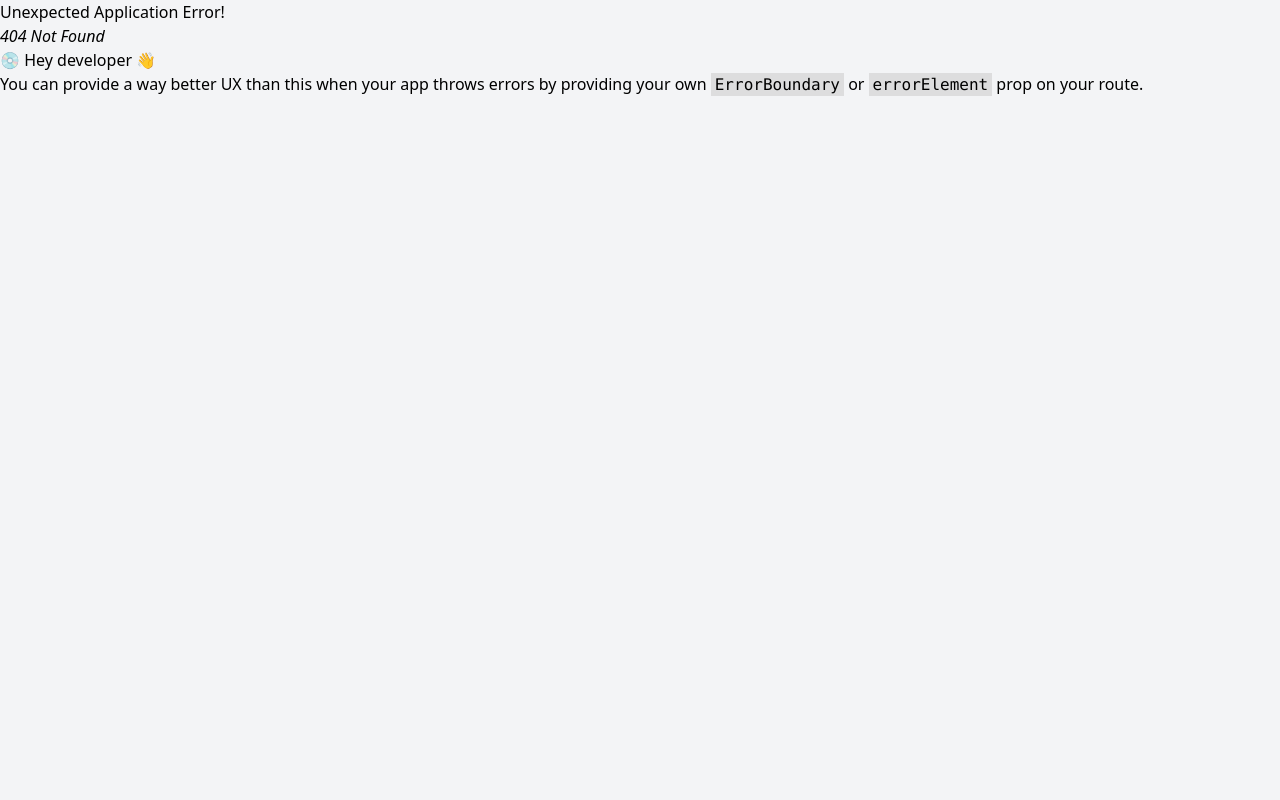
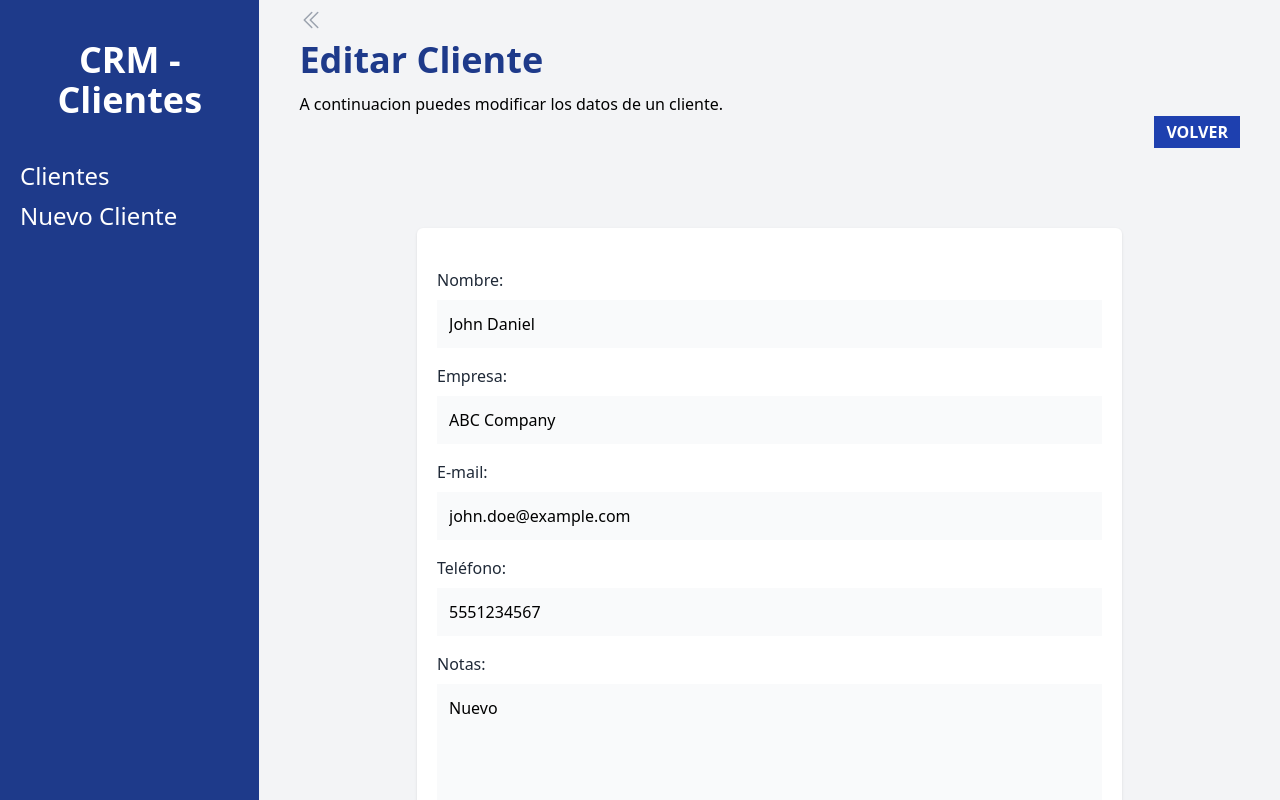
Before and after one commit to misterdan100/customers-manager-crm-react, a React (Vite) app: page /clientes/1/editar in a window 1280 px wide. Before the commit this address had no page. Built offline with nearby package versions, Linux system fonts and the light colour scheme; data requests are answered from the project's data file.

Commit message:
Creating utility edit customers w/ actions, loaders and fetch

```diff
--- a/db.json
+++ b/db.json
@@ -1,11 +1,12 @@
 {
   "clientes": [
     {
-        "id": 1,
-        "nombre": "John Doe",
-        "telefono": 5551234567,
+      "nombre": "John Daniel",
+      "empresa": "ABC Company",
       "email": "john.doe@example.com",
-        "empresa": "ABC Company"
+      "telefono": "5551234567",
+      "notas": "Nuevo",
+      "id": 1
     },
     {
       "id": 2,
@@ -34,6 +35,22 @@
       "telefono": 5553456789,
       "email": "charlie.brown@example.com",
       "empresa": "789 Limited"
+    },
+    {
+      "nombre": "Asperiores et explic",
+      "empresa": "Qui quia quia labori",
+      "email": "gymu@mailinator.com",
+      "telefono": "+1 (484) 817-3634",
+      "notas": "Aperiam rerum sequi ",
+      "id": 6
+    },
+    {
+      "nombre": "Aliquip nisi consequ",
+      "empresa": "Nesciunt deserunt r",
+      "email": "pupykaxyqa@mailinator.com",
+      "telefono": "+1 (226) 154-7697",
+      "notas": "Velit asperiores ul",
+      "id": 7
     }
   ]
 }
--- a/src/components/Cliente.jsx
+++ b/src/components/Cliente.jsx
@@ -1,4 +1,7 @@
+import { Navigate, useNavigate } from "react-router-dom";
+
 const Cliente = ({cliente}) => {
+  const navigate = useNavigate()
     const { nombre, empresa, email, telefono, id } = cliente
   return (
     <tr className="border-b">
@@ -16,6 +19,7 @@
         <button
             type="button"
             className="text-blue-600 hover:text-blue-700 uppercase font-bold text-xs"
+            onClick={() => navigate(`/clientes/${id}/editar`)}
         >
             Editar
         </button>
@@ -23,7 +27,7 @@
             type="button"
             className="text-red-600 hover:text-red-700 uppercase font-bold text-xs"
         >
-            Editar
+            Eliminar
         </button>
       </td>
     </tr>
--- a/src/components/ErrorPage.jsx
+++ b/src/components/ErrorPage.jsx
@@ -3,12 +3,11 @@
 export default function ErrorPage() {
     //* Catch the error in error
     const error = useRouteError()
-    console.log(error);
     return (
         <div className='space-y-8'>
             <h1 className="text-center text-6xl font-extrabold my-20 text-blue-900">CRM - Clientes</h1>
             <p className="text-center font-bold">Hubo un Error!</p>
-            <p className="text-center text-red-600">{error.message}</p>
+            <p className="text-center text-red-600">{error.statusText || error.message}</p>
 
         </div>
     )
--- a/src/components/Formulario.jsx
+++ b/src/components/Formulario.jsx
@@ -11,6 +11,7 @@
                     type="text"
                     className="mt-2 block w-full p-3 bg-gray-50"
                     placeholder="Nombre del Cliente"
+                    defaultValue={cliente?.nombre}
                     name="nombre"
                 />
             </div>
@@ -25,6 +26,7 @@
                     className="mt-2 block w-full p-3 bg-gray-50"
                     placeholder="Empresa del Cliente"
                     name="empresa"
+                    defaultValue={cliente?.empresa}
                 />
             </div>
 
@@ -39,6 +41,7 @@
                     className="mt-2 block w-full p-3 bg-gray-50"
                     placeholder="Email del Cliente"
                     name="email"
+                    defaultValue={cliente?.email}
                 />
             </div>
 
@@ -53,6 +56,7 @@
                     className="mt-2 block w-full p-3 bg-gray-50"
                     placeholder="Teléfono del Cliente"
                     name="telefono"
+                    defaultValue={cliente?.telefono}
                 />
             </div>
 
@@ -68,6 +72,7 @@
                     className="mt-2 block w-full p-3 bg-gray-50 h-40 align-self"
                     placeholder="Notas del Cliente"
                     name="notas"
+                    defaultValue={cliente?.notas}
                 />
             </div>
         </>
--- /dev/null
+++ b/src/data/clientes.js
@@ -0,0 +1,47 @@
+export async function obtenerClientes() {
+    const respuesta = await fetch(import.meta.env.VITE_API_URL)
+    const resultado = await respuesta.json()
+
+    return resultado
+}
+
+export async function obtenerCliente(id) {
+    const respuesta = await fetch(`${import.meta.env.VITE_API_URL}/${id}`)
+    const resultado = await respuesta.json()
+    console.log(resultado);
+
+    return resultado
+}
+
+export async function agregarCliente(datos) {
+    try {
+        const respuesta = await fetch(import.meta.env.VITE_API_URL, {
+            method: 'POST',
+            body: JSON.stringify(datos),
+            headers: {
+                'Content-Type': 'application/json'
+            }
+        })
+        await respuesta.json()
+
+    } catch (error) {
+        console.log(error);
+    }
+}
+
+export async function actualizarCliente(id, datos) {
+    try {
+        const respuesta = await fetch(`${import.meta.env.VITE_API_URL}/${id}`, {
+            method: 'PUT',
+            body: JSON.stringify(datos),
+            headers: {
+                'Content-Type': 'application/json'
+            }
+        })
+        await respuesta.json()
+
+    } catch (error) {
+        console.log(error);
+    }
+
+}
--- a/src/data/clientes.jsx
+++ /dev/null
@@ -1,6 +0,0 @@
-export async function obtenerClientes() {
-    const respuesta = await fetch(import.meta.env.VITE_API_URL)
-    const resultado = await respuesta.json()
-
-    return resultado
-}
--- a/src/main.jsx
+++ b/src/main.jsx
@@ -6,6 +6,8 @@
 import NuevoCliente, {action as nuevoClienteAction} from './pages/NuevoCliente'
 import Index, { loader as clientesLoader } from './pages/Index'
 import ErrorPage from './components/ErrorPage'
+import EditarCliente, { loader as editarClienteLoader, action as editarClienteAction } from './pages/EditarCliente'
+
 import './index.css'
 
 const router = createBrowserRouter([
@@ -22,8 +24,16 @@
       {
         path: '/clientes/nuevo',
         element: <NuevoCliente />,
-        action: nuevoClienteAction
+        action: nuevoClienteAction,
+        errorElement: <ErrorPage />
       },
+      {
+        path: '/clientes/:clienteId/editar',
+        element: <EditarCliente />,
+        loader: editarClienteLoader,
+        action: editarClienteAction,
+        errorElement: <ErrorPage />
+      }
     ]
   },
 
--- /dev/null
+++ b/src/pages/EditarCliente.jsx
@@ -0,0 +1,86 @@
+import { Form, useNavigate, useLoaderData, redirect, useActionData } from "react-router-dom"
+import { agregarCliente, obtenerCliente, actualizarCliente } from "../data/clientes"
+import Formulario from "../components/Formulario"
+import Error from "../components/Error"
+
+export async function loader({params}) {
+  const cliente = await obtenerCliente(params.clienteId)
+  if(Object.values(cliente).length === 0) {
+    throw new Response('', {
+      status: 404,
+      statusText: 'El cliente no fue encontrado'
+    })
+  }
+  return cliente
+}
+
+export async function action({request, params}) {
+  const formData = await request.formData()
+  const datos = Object.fromEntries(formData)
+  const email = formData.get('email')
+
+  //* Validation
+  const errores = []
+  if(Object.values(datos).includes('')) {
+    errores.push('Todos los campos son obligatorios')
+  }
+  console.log(email);
+
+  let regex = new RegExp("([!#-'*+/-9=?A-Z^-~-]+(\.[!#-'*+/-9=?A-Z^-~-]+)*|\"\(\[\]!#-[^-~ \t]|(\\[\t -~]))+\")@([!#-'*+/-9=?A-Z^-~-]+(\.[!#-'*+/-9=?A-Z^-~-]+)*|\[[\t -Z^-~]*])")
+  if(!regex.test(email)) {
+    console.log('entrando a email');
+    errores.push('El Email no es valido')
+  }
+
+  //* Retornar datos si hay errores
+  if(Object.keys(errores).length) {
+    return errores
+  }
+
+  //* Update customer
+  await actualizarCliente(params.clienteId, datos)
+  return redirect('/')
+
+}
+
+const EditarCliente = () => {
+  const navigate = useNavigate();
+  const cliente = useLoaderData();
+  const errores = useActionData();
+  return (
+    <>
+      <h1 className="font-black text-4xl text-blue-900">Editar Cliente</h1>
+      <p className="mt-3">
+        A continuacion puedes modificar los datos de un cliente.
+      </p>
+
+      <div className="flex justify-end">
+        <button
+          className="bg-blue-800 text-white px-3 py-1 font-bold uppercase"
+          onClick={() => navigate("/")}
+        >
+          Volver
+        </button>
+      </div>
+
+      <div className="bg-white shadow rounded-md md:w-3/4 mx-auto px-5 py-10 mt-20">
+        {errores?.length &&
+          errores.map((error, id) => <Error key={id}>{error}</Error>)}
+
+        <Form method="post">
+          <Formulario
+            cliente={cliente}
+          />
+
+          <input
+            type="submit"
+            className="mt-5 w-full bg-yellow-500 p-3 uppercase font-bold text-white text-lg hover:cursor-pointer"
+            value="Guardar Cambios"
+          />
+        </Form>
+      </div>
+    </>
+  )
+}
+
+export default EditarCliente
--- a/src/pages/NuevoCliente.jsx
+++ b/src/pages/NuevoCliente.jsx
@@ -1,7 +1,8 @@
 import React from "react";
-import { useNavigate, Form, useActionData } from "react-router-dom";
+import { useNavigate, Form, useActionData, redirect } from "react-router-dom";
 import Formulario from "../components/Formulario";
 import Error from "../components/Error";
+import { agregarCliente } from "../data/clientes";
 
 export async function action({ request }) {
   const formData = await request.formData();
@@ -29,7 +30,8 @@
     return errores;
   }
 
-  return null;
+  await agregarCliente(datos)
+  return redirect('/');
 }
 
 const NuevoCliente = () => {
```
Lines whose indentation alone changed are shown as unchanged.
